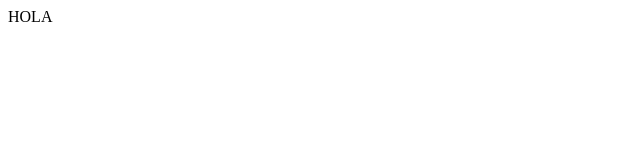
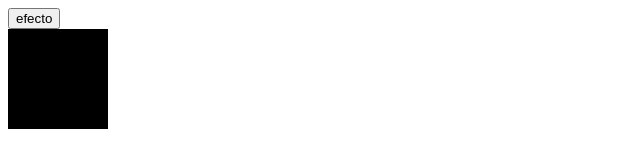
Before and after one commit to luisangeluis/CursoJquery, a plain HTML site: page index.html in a window 1280 px wide. Shown: the whole page, without its empty margins (0-640 px from the left). Drawn offline with nearby package versions, Linux system fonts and the light colour scheme.

Commit message:
Video de efectos de jQuery

```diff
--- a/index.html
+++ b/index.html
@@ -1,11 +1,26 @@
 <!DOCTYPE html>
-<html lang="en">
+<html lang="es">
+
 <head>
     <meta charset="UTF-8">
     <meta name="viewport" content="width=device-width, initial-scale=1.0">
-    <title>Document</title>
+    <title>Tema efectos</title>
+
+    <style>
+        .caja {
+            background: black;
+            width: 100px;
+            height: 100px;
+        }
+    </style>
 </head>
+
 <body>
-    <div>HOLA</div>
+    <button id="boton" onclick="efecto()">efecto</button>
+    <div class="caja">HOLA</div>
+
+    <script src="https://ajax.googleapis.com/ajax/libs/jquery/3.5.1/jquery.min.js"></script>
+    <script src="js/index.js"></script>
 </body>
+
 </html>
--- /dev/null
+++ b/js/index.js
@@ -0,0 +1,36 @@
+/*
+let boton;
+
+boton = document.getElementById('boton');
+
+
+$(document).ready(function(){
+    boton.addEventListener("click", function () {
+        alert('hola')
+    });
+});
+*/
+
+function efecto() {
+    //alert('hola');
+    //$(selector).efecto(velocidad,callback);
+
+    //para ocultar el elemento o selector
+    /*
+    $('.caja').hide(1500,function(){
+        alert('oculto');
+    });
+    */
+    //para alternar entre ocultar y mostrar
+    $('.caja').toggle(1500, function () {
+        alert('oculto');
+    });
+
+}
+
+
+/*
+$(document).ready(function(){
+    alert();
+});
+*/
```
